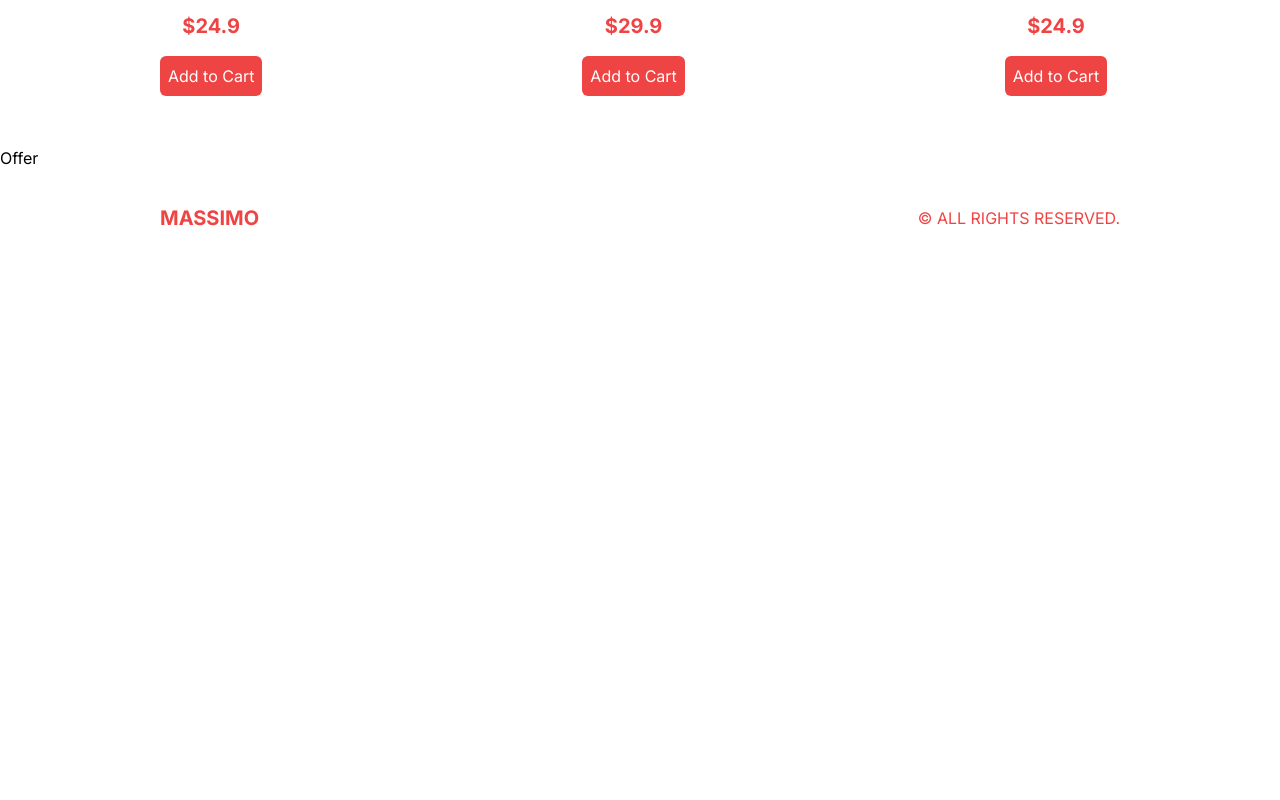
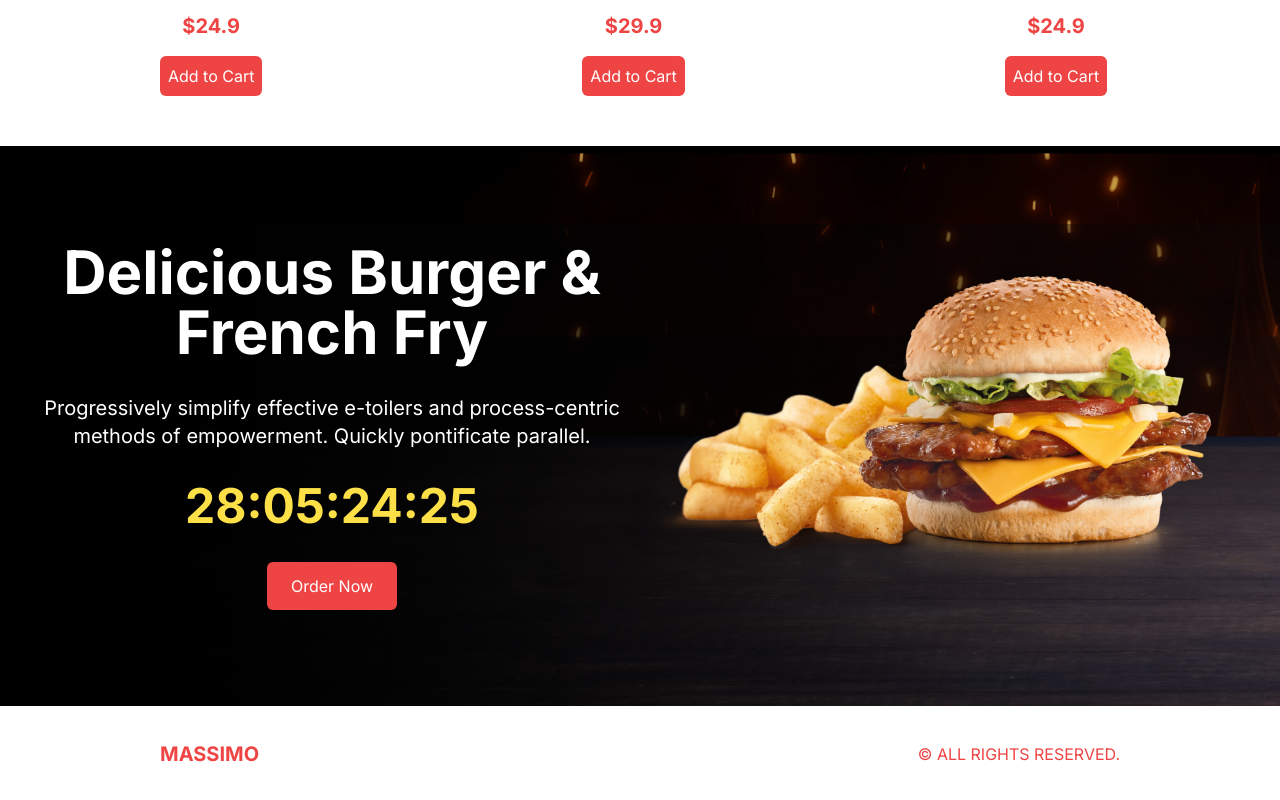
Before and after one commit to Jisap/Restaurant_food_delivery, a Next.js app: page / in a window 1280 px wide. Shown: the part 1422-2222 px from the top of the page. Before the commit the page ends 1688 px from the top, so only its background shows below. Built offline with nearby package versions, Linux system fonts and the light colour scheme.

Commit message:
Offer & sizes

```diff
--- a/package.json
+++ b/package.json
@@ -18,6 +18,7 @@
     "next": "13.4.12",
     "postcss": "8.4.27",
     "react": "18.2.0",
+    "react-countdown": "^2.3.5",
     "react-dom": "18.2.0",
     "tailwindcss": "3.3.3",
     "typescript": "5.1.6"
--- /dev/null
+++ b/src/components/CountDown.tsx
@@ -0,0 +1,14 @@
+
+"use client"
+
+import Countdown from 'react-countdown'
+
+const endingDate = new Date("2023-08-30")
+
+const CountDown = () => {
+  return (
+    <Countdown className='font-bold text-5xl text-yellow-300' date={endingDate}/>
+  )
+}
+
+export default CountDown
--- a/src/components/Featured.tsx
+++ b/src/components/Featured.tsx
@@ -17,7 +17,7 @@ const Featured = () => {
                         {/* Image Container */}
                         { item.img && (
                             <div className="relative flex-1 w-full hover:rotate-[60deg] transition-all duration-500">
-                                <Image src={item.img} alt="" fill  className="object-contain"/>
+                                <Image src={item.img} alt="" fill className="object-contain" sizes="(max-width: 768px) 100vw, (max-width: 1200px) 50vw, 33vw" />
                             </div>)
                         }
                         {/* Text Container */}
--- a/src/components/Offer.tsx
+++ b/src/components/Offer.tsx
@@ -1,8 +1,26 @@
-import React from 'react'
+import Image from "next/image";
+import CountDown from "./CountDown";
+
+
 
 const Offer = () => {
   return (
-    <div>Offer</div>
+    <div className="bg-black h-screen flex flex-col md:flex-row md:justify-between md:bg-[url('/offerBg.png')] md:h-[70vh]">
+      {/* Text Container */}
+      <div className="flex-1 flex flex-col justify-center items-center text-center gap-8 p-6">
+        <h1 className="text-white text-5xl font-bold xl:text-6xl">Delicious Burger & French Fry</h1>
+        <p className="text-white xl:text-xl">
+          Progressively simplify effective e-toilers and process-centric methods
+          of empowerment. Quickly pontificate parallel.
+        </p>
+        <CountDown />
+        <button className="bg-red-500 text-white rounded-md py-3 px-6">Order Now</button>
+      </div>
+      {/* Image Container */}
+      <div className="relative flex-1 w-full md:h-full">
+        <Image src="/offerProduct.png" alt="" fill className="object-contain" sizes="(max-width: 768px) 100vw, (max-width: 1200px) 50vw, 33vw" />
+      </div>
+    </div>
   )
 }
 
```
Also changed, not shown: 1 other file (tests, documents, lock files or other folders).
